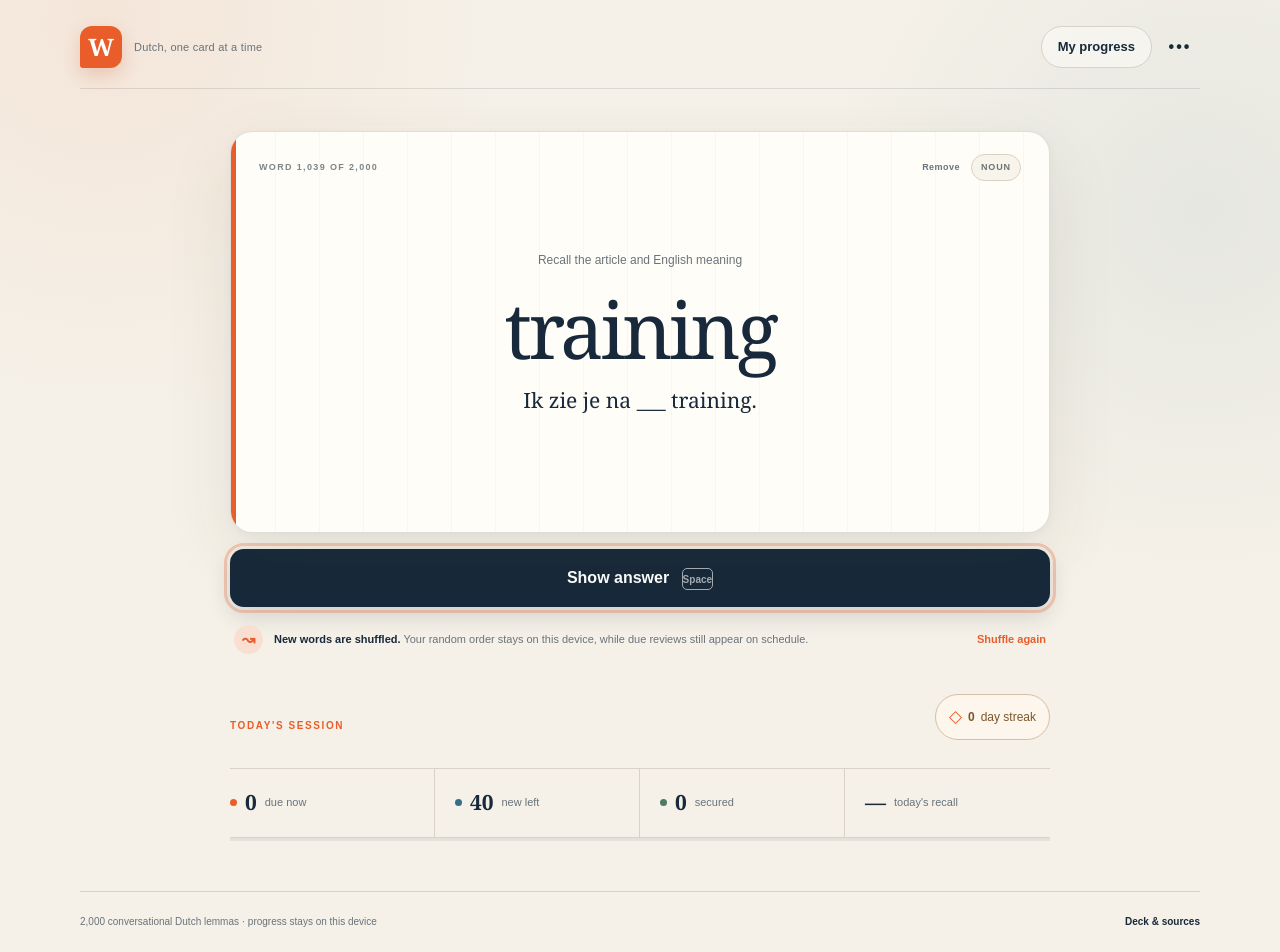
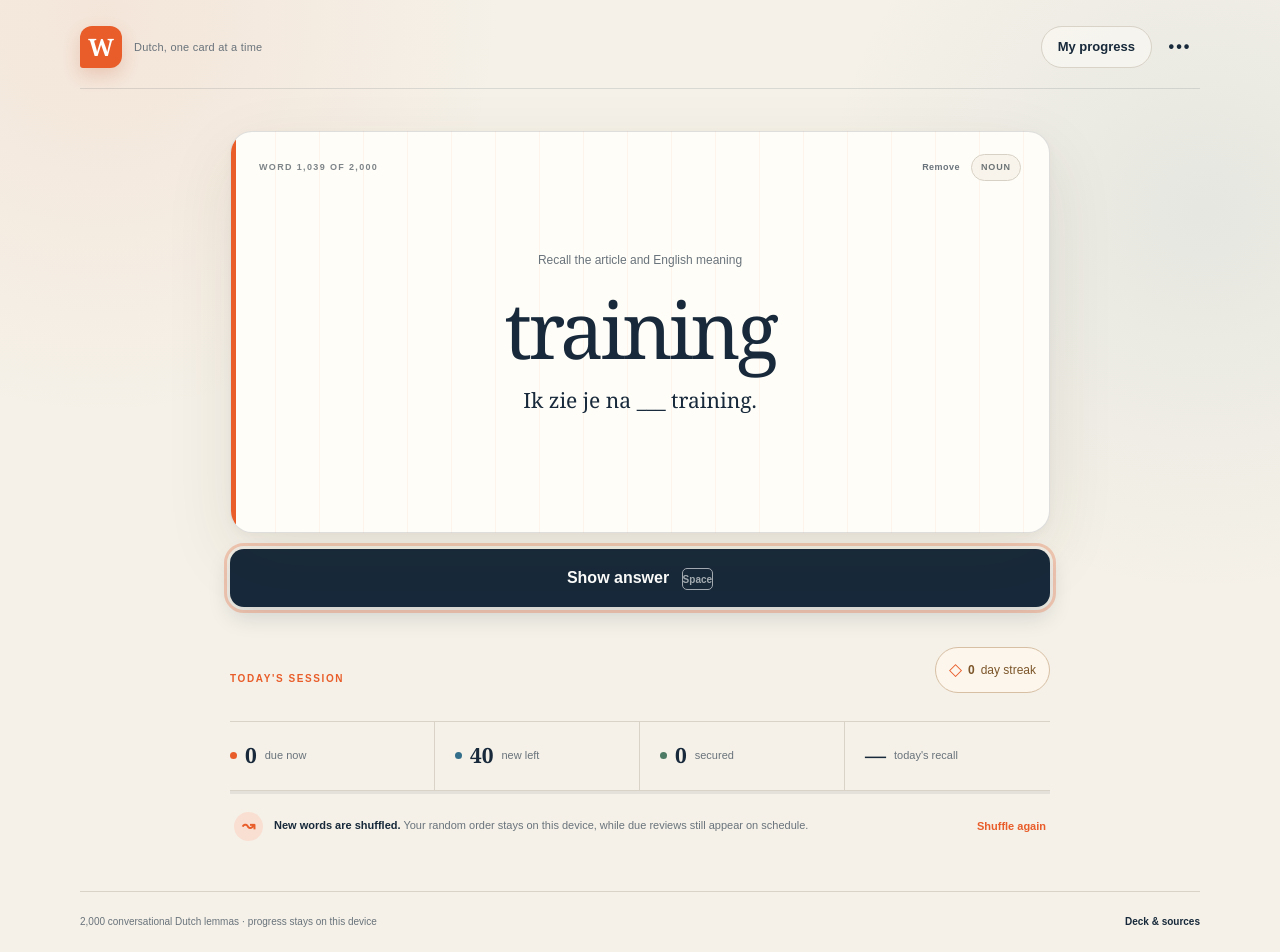
Before and after one commit to erjanmx/dutch-2000, a Next.js app: page / in a window 1280 px wide. Shown: the top 952 px of the page. Built offline with nearby package versions, Linux system fonts and the light colour scheme.

Commit message:
Move shuffle note below session stats

```diff
--- a/app/page.tsx
+++ b/app/page.tsx
@@ -1025,15 +1025,6 @@ export default function Home() {
               </div>
             )}
 
-            <div className="placement-note">
-              <span className="mix-icon" aria-hidden="true">↝</span>
-              <p>
-                <strong>New words are shuffled.</strong>{" "}
-                Your random order stays on this device, while due reviews still
-                appear on schedule.
-              </p>
-              <button onClick={reshuffleUnseen}>Shuffle again</button>
-            </div>
           </>
         ) : (
           <section className="complete-card">
@@ -1094,6 +1085,18 @@ export default function Home() {
         <div className="session-track" aria-label={`${Math.round(sessionProgress)}% of session complete`}>
           <span style={{ width: `${sessionProgress}%` }} />
         </div>
+
+        {currentCard && (
+          <div className="placement-note">
+            <span className="mix-icon" aria-hidden="true">↝</span>
+            <p>
+              <strong>New words are shuffled.</strong>{" "}
+              Your random order stays on this device, while due reviews still
+              appear on schedule.
+            </p>
+            <button onClick={reshuffleUnseen}>Shuffle again</button>
+          </div>
+        )}
       </section>
 
       <footer className="footer">
```
